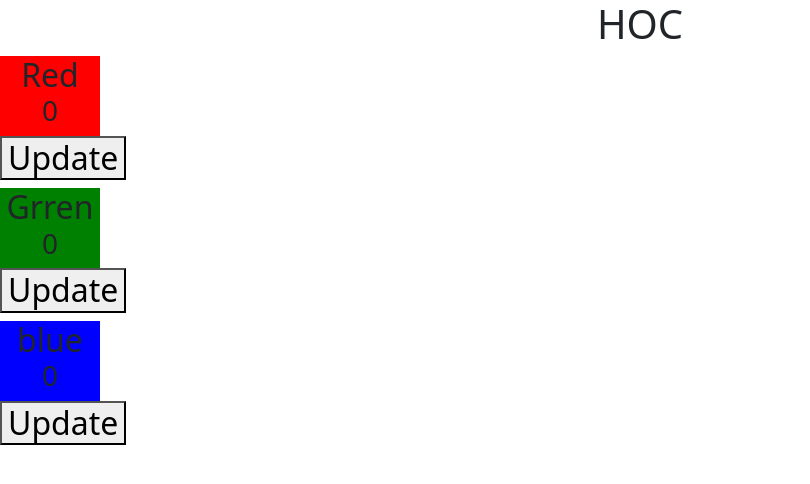
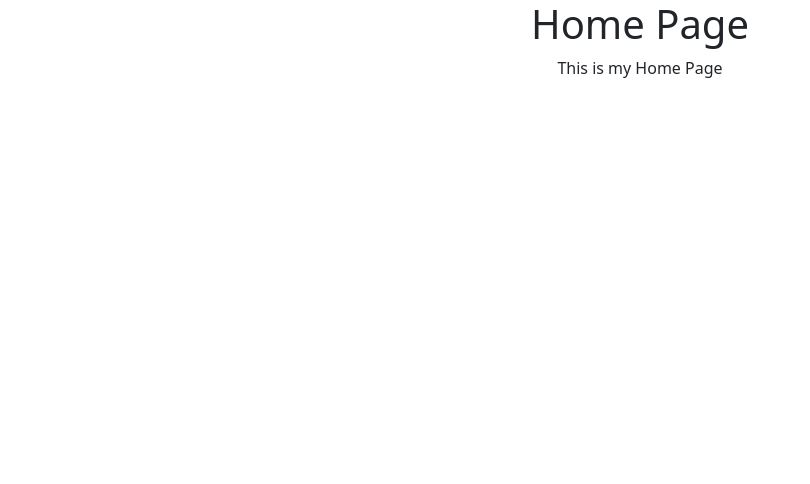
Before and after one commit to NayakVandana/React_js, a React (Create React App) app in the folder blog/: page / in a window 1280 px wide. Shown: the top 484 px of the page, without its empty margins (0-810 px from the left). Built offline with nearby package versions, Linux system fonts and the light colour scheme.

Commit message:
react-router-dom

```diff
--- a/blog/package.json
+++ b/blog/package.json
@@ -10,6 +10,7 @@
     "react": "^18.2.0",
     "react-bootstrap": "^2.9.0",
     "react-dom": "^18.2.0",
+    "react-router-dom": "^6.17.0",
     "react-scripts": "5.0.1",
     "web-vitals": "^2.1.4"
   },
--- a/blog/src/App.js
+++ b/blog/src/App.js
@@ -1,35 +1,20 @@
-import './App.css';
-import React, { useRef, useState } from 'react'
+//npm i react-router-dom
+import "./App.css";
+import React from "react";
+import { BrowserRouter, Routes, Route } from "react-router-dom";
+import Home from './component/Home'
+import About from './component/About'
 function App() {
   return (
     <div className="App">
-      <h1>HOC </h1>
-      <HOCRed cmp={Counter} />
-      <HOCGreen cmp={Counter} />
-      <HOCBlue cmp={Counter} />
-
+      <BrowserRouter>
+        <Routes>
+          <Route path="/" element={<Home />} />
+          <Route path="/about" element={<About />}/>
+        </Routes>
+      </BrowserRouter>
     </div>
   );
 }
-function HOCRed(props)
-{
-  return <h2 style={{backgroundColor:'red',width:100}}>Red<props.cmp /></h2>
-}
-function HOCGreen(props)
-{
-  return <h2 style={{backgroundColor:'green',width:100}}>Grren<props.cmp /></h2>
-}
-function HOCBlue(props)
-{
-  return <h2 style={{backgroundColor:'blue',width:100}}>blue <props.cmp /></h2>
-}
-function Counter()
-{
-  const [count,setCount]=useState(0)
-  return<div>
-    <h3>{count}</h3>
-    <button onClick={()=>setCount(count+1)}>Update</button>
-  </div>
-}
 
 export default App;
--- /dev/null
+++ b/blog/src/component/About.js
@@ -0,0 +1,11 @@
+
+function About() {
+  return (
+    <div>
+      <h1> About Page</h1>
+      <p>This is my Home Page</p>
+    </div>
+  )
+}
+
+export default  About
--- /dev/null
+++ b/blog/src/component/Home.js
@@ -0,0 +1,11 @@
+
+function Home() {
+    return (
+      <div>
+        <h1>Home Page</h1>
+        <p>This is my Home Page</p>
+      </div>
+    )
+  }
+
+  export default  Home
```
Also changed, not shown: 1 other file (tests, documents, lock files or other folders).
